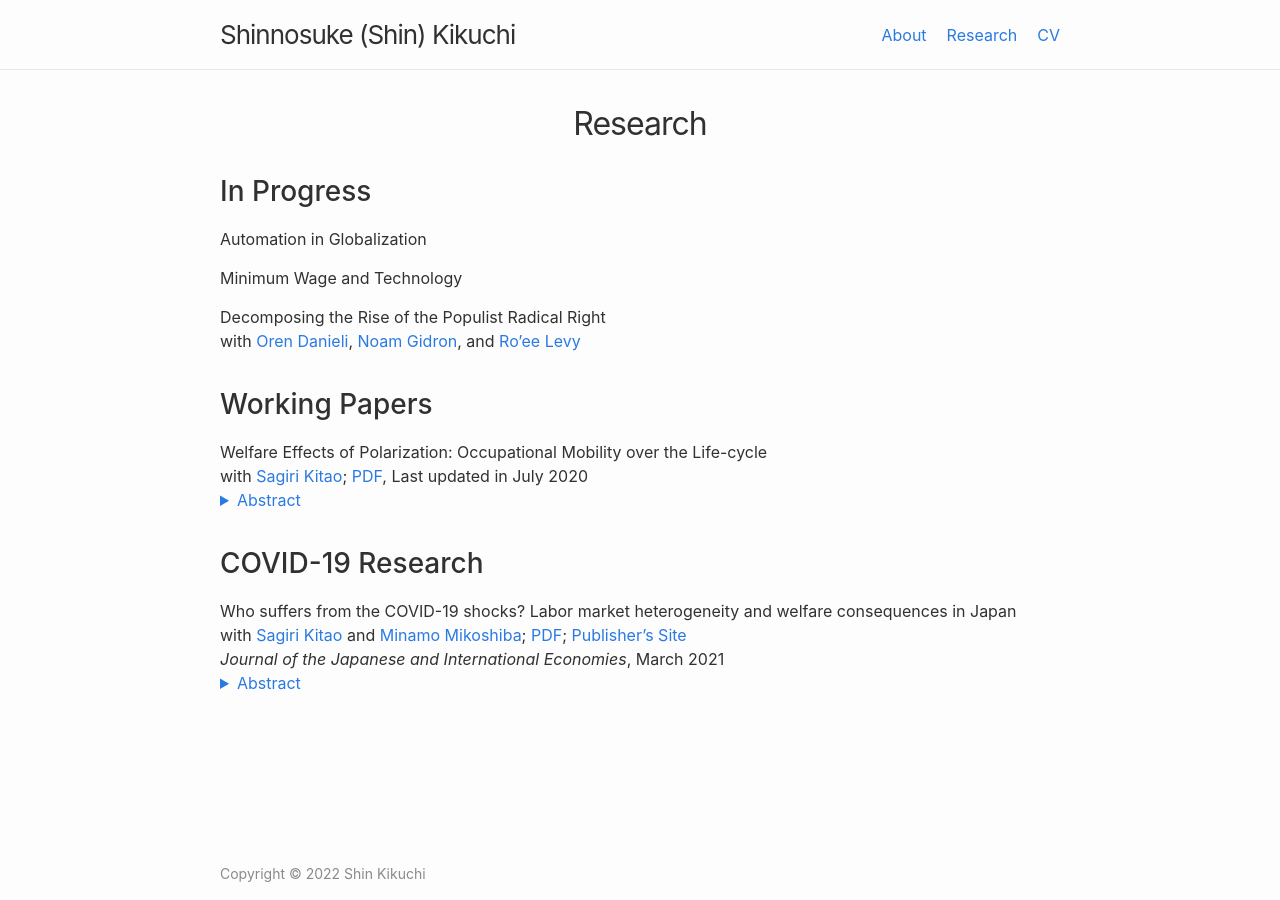
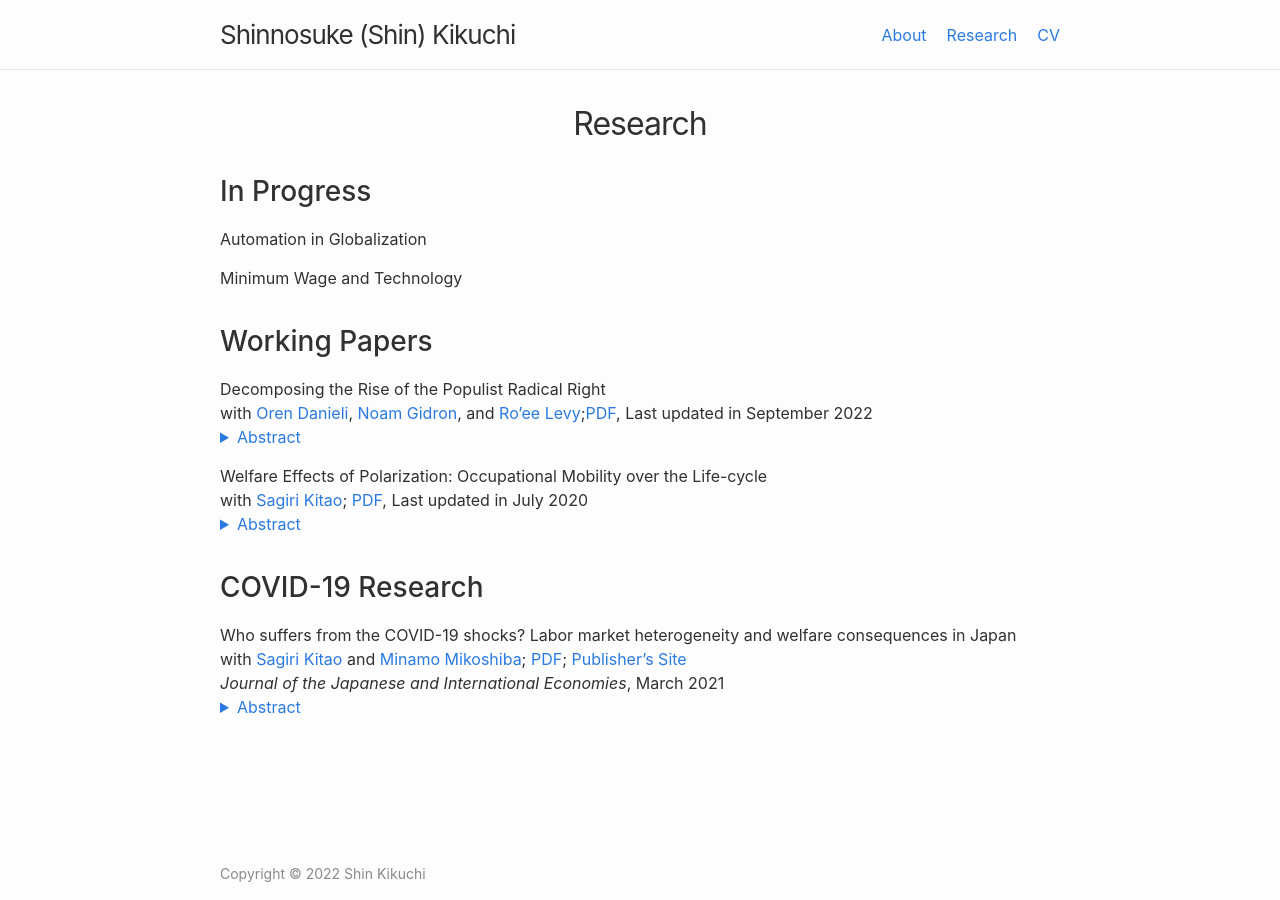
Before and after one commit to shinnkikuchi/shinnkikuchi.github.io, a Jekyll site: the page built from research.md, in a window 1280 px wide. Built offline with Jekyll 4.4.1, drawn with Linux system fonts in a browser that asks for light colours.

Commit message:
populism paper

```diff
--- a/research.md
+++ b/research.md
@@ -10,12 +10,16 @@ Automation in Globalization<br>
 
 Minimum Wage and Technology<br>
 
-Decomposing the Rise of the Populist Radical Right<br>
-with <a href="https://www.orendanieli.com/home" target="_blank">Oren Danieli</a>, <a href="https://scholar.harvard.edu/gidron/home" target="_blank">Noam Gidron</a>, and <a href="https://www.roeelevy.com/" target="_blank">Ro'ee Levy</a>
-
 
 ## Working Papers
+Decomposing the Rise of the Populist Radical Right<br>
+with <a href="https://www.orendanieli.com/home" target="_blank">Oren Danieli</a>, <a href="https://scholar.harvard.edu/gidron/home" target="_blank">Noam Gidron</a>, and <a href="https://www.roeelevy.com/" target="_blank">Ro'ee Levy</a>;<a href="/files/research/DGKL-Populism.pdf" target="_blank">PDF</a>, Last updated in September 2022<br>
+<details style="margin-bottom: 15px; margin-top: -15px">
+	<summary style="color: #2a7ae2">Abstract</summary>
 
+	Support for populist radical right parties in Europe has dramatically increased in the twenty-first century. We decompose the rise of the populist radical right between 2005-2020 into four components: changes in party positions, changes in voter characteristics (demographics and opinions), changes in voters' priorities, and a residual. We merge data on party positions from the Comparative Manifesto Project with data on voter characteristics from the Integrated Value Survey. Using a probabilistic voting model, we estimate voting priorities: the parameters of the utility function, which determine the weights voters place on different party positions, given their characteristics. We find that shifts in party positions and changes in voter characteristics explain only a negligible part of the rise of the populist radical right. Instead, the main driver behind the success of populist radical right parties lies in voters' changing priorities: voters---mainly older, non-unionized low-educated males---increasingly place a higher priority on cultural issues compared to economic issues. This allows populist radical right parties to tap into a preexisting reservoir of culturally conservative voters.
+
+</details>
 
 Welfare Effects of Polarization: Occupational Mobility over the Life-cycle<br>
 with <a href="https://sites.google.com/site/sagirikitao/home" target="_blank">Sagiri Kitao</a>; <a href="/files/research/KK-ROBOT.pdf" target="_blank">PDF</a>, Last updated in July 2020<br>
@@ -30,7 +34,7 @@ with <a href="https://sites.google.com/site/sagirikitao/home" target="_blank">Sa
 
 
 Who suffers from the COVID-19 shocks? Labor market heterogeneity and welfare consequences in Japan<br>
-with <a href="https://sites.google.com/site/sagirikitao/home?authuser=0" target="_blank">Sagiri Kitao</a> and <a href="https://sites.google.com/view/minamomikoshiba/home" target="_blank">Minamo Mikoshiba</a>; <a href="/files/research/KKM_COVID19.pdf">PDF</a>; <a href="https://www.sciencedirect.com/science/article/pii/S088915832030054X">Publisher's Site</a> <br>
+with <a href="https://sites.google.com/site/sagirikitao/home?authuser=0" target="_blank">Sagiri Kitao</a> and <a href="https://sites.google.com/view/minamomikoshiba/home" target="_blank">Minamo Mikoshiba</a>; <a href="/files/research/KKM-COVID19.pdf">PDF</a>; <a href="https://www.sciencedirect.com/science/article/pii/S088915832030054X">Publisher's Site</a> <br>
 *Journal of the Japanese and International  Economies*, March 2021<br>
 <details style="margin-bottom: 15px; margin-top: -15px">
 	<summary style="color: #2a7ae2">Abstract</summary>
```
Also changed, not shown: 3 other files.
